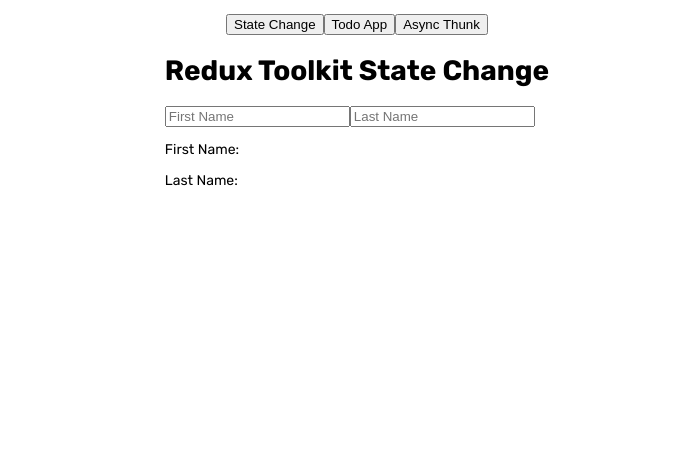
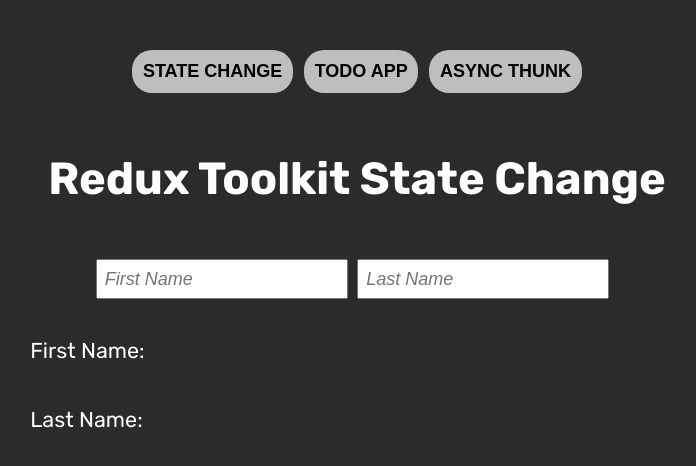
Before and after one commit to liyakot/Redux-Training-Tasks, a React (Create React App) app: page / in a window 1280 px wide. Shown: the top 466 px of the page, without its empty margins (283-979 px from the left). Built offline with nearby package versions, Linux system fonts and the light colour scheme.

Commit message:
added styles for users and todo app

```diff
--- a/package.json
+++ b/package.json
@@ -10,6 +10,7 @@
     "axios": "^1.3.2",
     "react": "^18.2.0",
     "react-dom": "^18.2.0",
+    "react-icons": "^4.7.1",
     "react-redux": "^8.0.5",
     "react-router": "^6.8.1",
     "react-router-dom": "^6.8.1",
--- a/src/App.scss
+++ b/src/App.scss
@@ -1,7 +1,129 @@
-/* #25EF9D */
+/* Colors: */
+$main-color: #bebebe;
+$secondary-color: #25e8ef;
+
+body {
+  background: rgb(43, 43, 43);
+  color: white;
+  width: 100vw;
+  height: 100vh;
+}
+
 .container {
   display: flex;
   flex-direction: column;
   align-items: center;
-  padding: 1rem;
+  padding: 1.5rem;
+  margin-top: 1rem;
 }
+
+.header {
+  font-size: 2.5rem;
+  margin: 3rem;
+  text-align: center;
+}
+
+.input {
+  font-size: 1rem;
+  padding: 0.4rem;
+  font-style: italic;
+}
+
+.names {
+  display: flex;
+  flex-direction: column;
+  margin: 1rem 0 0 2rem;
+  font-size: 1.2rem;
+
+  &_inputs {
+    display: flex;
+    justify-content: center;
+
+    .input {
+      margin-right: 0.5rem;
+    }
+  }
+
+  &_box {
+    display: flex;
+    align-items: center;
+
+    .name {
+      margin-left: 1rem;
+      color: $secondary-color;
+    }
+  }
+}
+
+.todos {
+  display: flex;
+  align-items: center;
+  flex-direction: column;
+
+  .input {
+    min-width: 20rem;
+    margin-right: 0.7rem;
+  }
+
+  &_creator {
+    display: flex;
+    align-items: center;
+    margin-bottom: 2rem;
+  }
+
+  .todo {
+    display: flex;
+    align-items: center;
+    justify-content: space-between;
+    font-size: 1.2rem;
+    min-width: 22rem;
+    margin: 0 0 1.3rem;
+  }
+}
+
+.button {
+  /* padding: 0.5rem;
+  text-transform: uppercase;
+  border-radius: 10px;
+  border: 2px solid #979797;
+  font-weight: 600; */
+  padding: 0.4rem;
+  font-weight: 600;
+  border-radius: 10px;
+  border: 2px solid $secondary-color;
+  background-color: $main-color;
+
+  &_icon {
+    font-size: 2.2rem;
+    color: $secondary-color;
+    transition: ease 0.3s;
+
+    &_todo {
+      font-size: 1.3rem;
+      margin-right: 0.5rem;
+    }
+
+    &:active {
+      transform: scale(0.8);
+    }
+  }
+
+  &_navigate {
+    font-size: 1rem;
+    margin: 0.3rem;
+    padding: 0.6rem;
+    text-transform: uppercase;
+    border: none;
+    border-radius: 20px;
+    font-weight: 600;
+    background-color: #bebebe;
+    transition: ease 0.3s;
+
+    &:hover,
+    &:active,
+    &:focus {
+      background: radial-gradient(#dfdfdf 50%, $secondary-color);
+      transform: scale(0.9);
+    }
+  }
+}
--- /dev/null
+++ b/src/_media-breakpoints.scss
@@ -0,0 +1,17 @@
+@mixin tablet() {
+  @media (min-width: 480px) {
+    @content;
+  }
+}
+
+@mixin laptop() {
+  @media (min-width: 768px) {
+    @content;
+  }
+}
+
+@mixin desktop() {
+  @media (min-width: 1024px) {
+    @content;
+  }
+}
--- a/src/components/FirstName.jsx
+++ b/src/components/FirstName.jsx
@@ -2,7 +2,7 @@
 
 const FirstName = () => {
   const name = useSelector((state) => state.user.firstName);
-  return <div className="">{name}</div>;
+  return <div className="name">{name}</div>;
 };
 
 export default FirstName;
--- a/src/components/LastName.jsx
+++ b/src/components/LastName.jsx
@@ -3,7 +3,7 @@
 
 const LastName = () => {
   const secondName = useSelector((state) => state.user.lastName);
-  return <div className="">{secondName}</div>;
+  return <div className="name">{secondName}</div>;
 };
 
 export default LastName;
--- a/src/components/Navbar.jsx
+++ b/src/components/Navbar.jsx
@@ -1,20 +1,31 @@
 import React from "react";
 import { Link } from "react-router-dom";
+import { useState } from "react";
 
 const Navbar = () => {
+  const [active, setActive] = useState(false);
+  const buttonsNavigate = [
+    {
+      title: "State Change",
+      link: "/",
+      active: false,
+    },
+    { title: "Todo App", link: "/todos", active: false },
+    { title: "Async Thunk", link: "/posts", active: false },
+  ];
+
   return (
     <div>
-      <Link to={"/"}>
-        <button className="button_navigate">State Change</button>
-      </Link>
-
-      <Link to={"/todos"}>
-        <button className="button_navigate">Todo App</button>
-      </Link>
-
-      <Link to={"/posts"}>
-        <button className="button_navigate">Async Thunk</button>
-      </Link>
+      {buttonsNavigate.map((item, key) => (
+        <Link to={item.link} key={key}>
+          <button
+            onClick={() => item.active === true}
+            className="button button_navigate"
+          >
+            {item.title}
+          </button>
+        </Link>
+      ))}
     </div>
   );
 };
--- a/src/components/TodoItem.jsx
+++ b/src/components/TodoItem.jsx
@@ -1,5 +1,6 @@
 import { useDispatch } from "react-redux";
 import { toggleCompletedTodo, removeTodo } from "../features/todo/todoSlice";
+import { FaCheckDouble, FaTrashAlt } from "react-icons/fa";
 
 const TodoItem = ({ todo }) => {
   const dispatch = useDispatch();
@@ -12,14 +13,23 @@
     dispatch(removeTodo(id));
   };
   return (
-    <div className="">
-      <button onClick={() => toggleTodoHandler(todo.id)} className="">
-        Complete
-      </button>
-      <div style={{ color: todo.completed ? "green" : "red" }}>{todo.text}</div>
-      <button onClick={() => removeTodoHandler(todo.id)} className="">
-        Delete
-      </button>
+    <div className="todo">
+      <div
+        className="todo_text"
+        style={{ color: todo.completed ? "rgb(48, 255, 151)" : "white" }}
+      >
+        {todo.text}
+      </div>
+      <div className="todo_icons">
+        <FaCheckDouble
+          onClick={() => toggleTodoHandler(todo.id)}
+          className="button_icon button_icon_todo"
+        />
+        <FaTrashAlt
+          onClick={() => removeTodoHandler(todo.id)}
+          className="button_icon button_icon_todo"
+        />
+      </div>
     </div>
   );
 };
--- a/src/index.scss
+++ b/src/index.scss
@@ -1,4 +1,5 @@
 @import url("https://fonts.googleapis.com/css2?family=Rubik:ital,wght@0,400;0,500;0,700;1,400&display=swap");
+@import "./media-breakpoints";
 
 * {
   box-sizing: border-box;
@@ -27,6 +28,10 @@
   text-transform: none;
 }
 
+button {
+  border: none;
+}
+
 body {
   margin: 0;
   font-family: "Rubik", -apple-system, BlinkMacSystemFont, "Segoe UI", "Roboto",
@@ -45,3 +50,21 @@
 button {
   cursor: pointer;
 }
+
+@include tablet {
+  html {
+    font-size: 15px;
+  }
+}
+
+@include laptop {
+  html {
+    font-size: 16px;
+  }
+}
+
+@include desktop {
+  html {
+    font-size: 18px;
+  }
+}
--- a/src/pages/PostsPage.jsx
+++ b/src/pages/PostsPage.jsx
@@ -9,8 +9,12 @@
 
   return (
     <div>
-      <h1>Redux Toolkit Async Thunk</h1>
-      <button onClick={() => dispatch(getPosts())} type="submit" className="">
+      <h1 className="header">Redux Toolkit Async Thunk</h1>
+      <button
+        onClick={() => dispatch(getPosts())}
+        type="submit"
+        className="button"
+      >
         Get posts
       </button>
       {posts?.map((post) => (
--- a/src/pages/TodosPage.jsx
+++ b/src/pages/TodosPage.jsx
@@ -2,6 +2,7 @@
 import { useDispatch, useSelector } from "react-redux";
 import { addTodo } from "../features/todo/todoSlice";
 import TodoItem from "../components/TodoItem";
+import { FaPlus } from "react-icons/fa";
 
 const Todos = () => {
   const dispatch = useDispatch();
@@ -21,18 +22,23 @@
 
   return (
     <div>
-      <h1>Redux Toolkit Todo App</h1>
-      <form className="" onSubmit={(e) => e.preventDefault()}>
+      <h1 className="header">Redux Toolkit Todo App</h1>
+      <form className="todos" onSubmit={(e) => e.preventDefault()}>
+        <div className="todos_creator">
           <input
             type="text"
             value={todoValue}
             placeholder="Write an essay..."
-          className=""
+            className="input"
             onChange={(e) => setTodoValue(e.target.value)}
           />
-        <button type="submit" className="" onClick={addTodoHandler}>
-          Add
-        </button>
+          {/* <button
+            type="submit"
+            className="button_icon"
+            onClick={addTodoHandler}
+          > */}
+          <FaPlus className="button_icon" onClick={addTodoHandler} />
+        </div>
 
         {todos?.map((todo) => (
           <TodoItem key={todo.id} todo={todo} />
--- a/src/pages/UsersPage.jsx
+++ b/src/pages/UsersPage.jsx
@@ -8,13 +8,13 @@
   const dispatch = useDispatch();
 
   return (
-    <div className="flex flex-col">
-      <h1>Redux Toolkit State Change</h1>
-      <div>
+    <div>
+      <h1 className="header">Redux Toolkit State Change</h1>
+      <div className="names_inputs">
         <input
           type="text"
           placeholder="First Name"
-          className=""
+          className="input"
           onChange={(e) => {
             dispatch(setFirstName(e.target.value));
           }}
@@ -22,20 +22,20 @@
         <input
           type="text"
           placeholder="Last Name"
-          className=""
+          className="input"
           onChange={(e) => {
             dispatch(setLastName(e.target.value));
           }}
         />
       </div>
 
-      <div className="">
-        <div>
+      <div className="names">
+        <div className="names_box">
           <p>First Name:</p>
           <FirstName />
         </div>
 
-        <div>
+        <div className="names_box">
           <p>Last Name:</p>
           <LastName />
         </div>
```
Also changed, not shown: 1 other file (tests, documents, lock files or other folders). Lines whose indentation alone changed are shown as unchanged.
